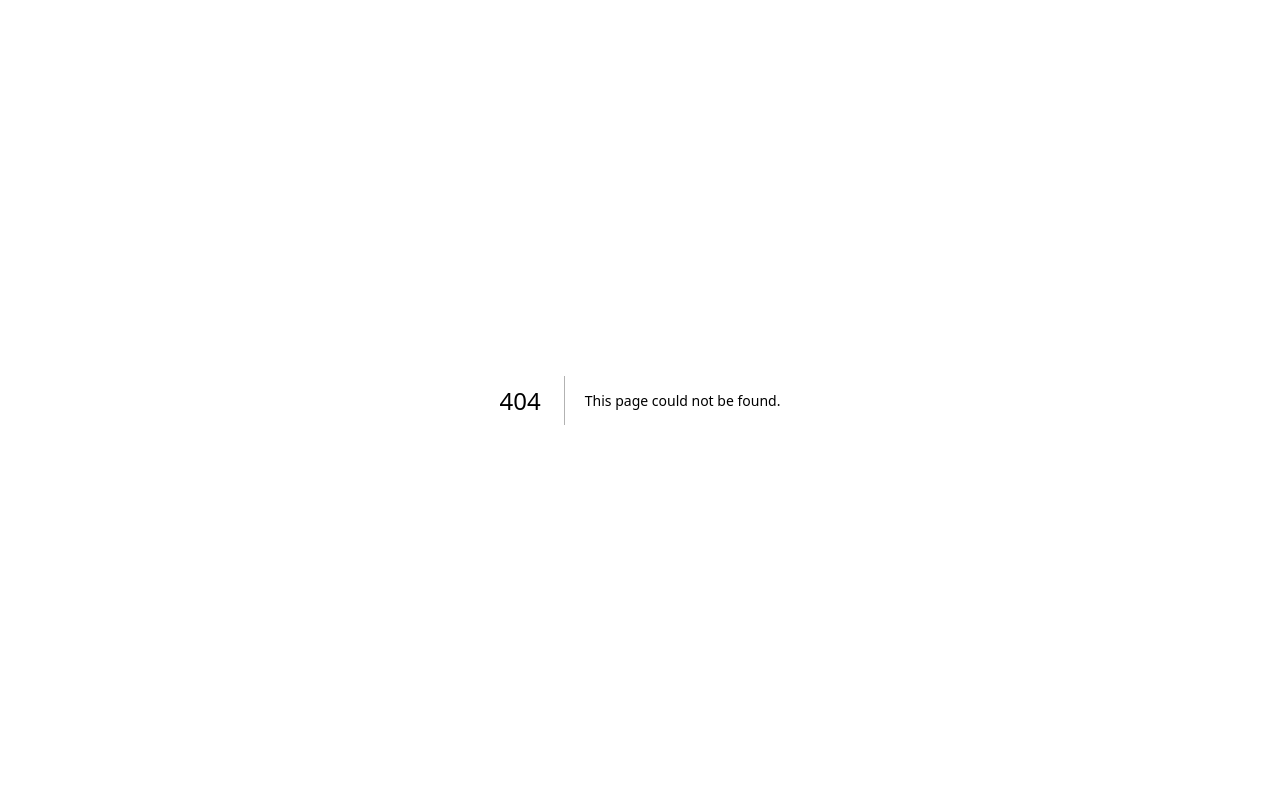
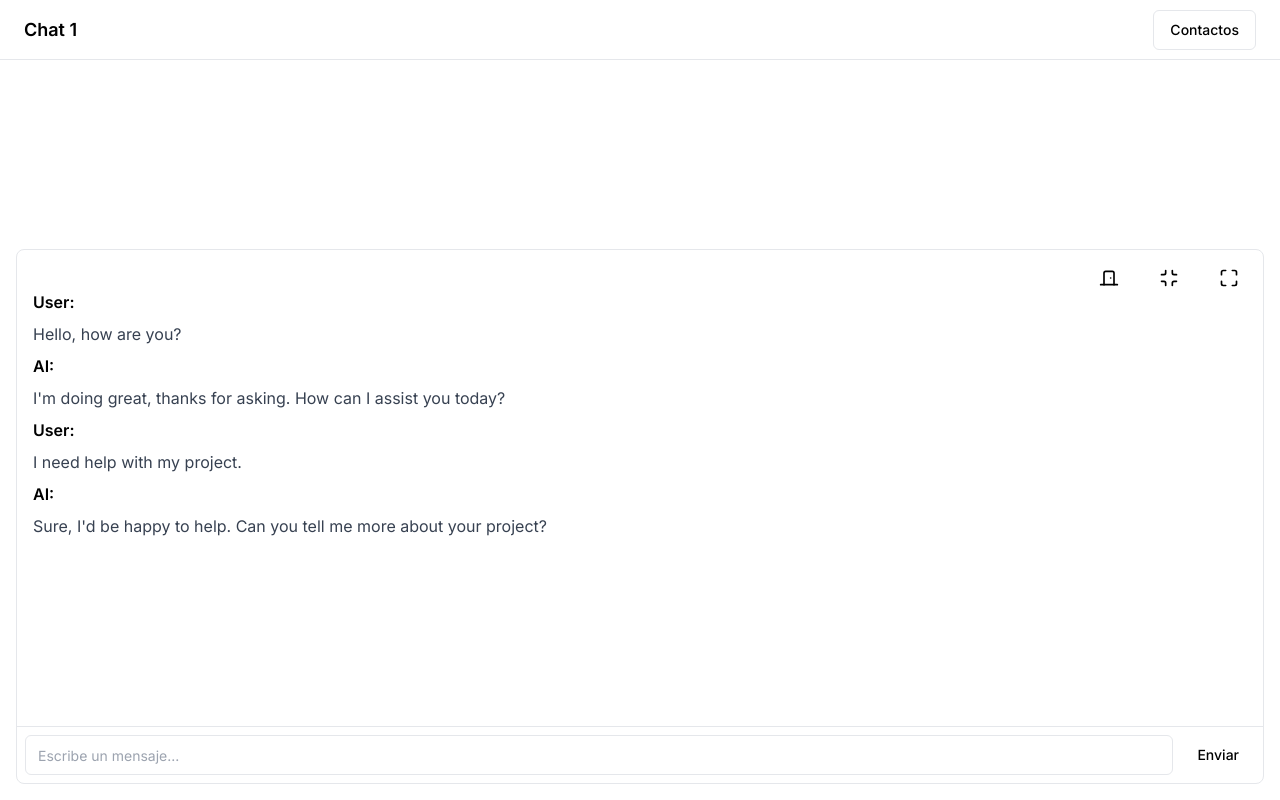
Before and after one commit to luissimosa199/wsassistant-page, a Next.js app: page /chat in a window 1280 px wide. Before the commit this address had no page. Built offline with nearby package versions, Linux system fonts and the light colour scheme.

Commit message:
fix repeated keys error

```diff
--- /dev/null
+++ b/src/app/chat/page.tsx
@@ -0,0 +1,112 @@
+import React from "react";
+
+const Chat = () => {
+  return (
+    <div className="grid h-screen overflow-hidden">
+      <div className="h-[60px] flex items-center justify-between px-6 border-b">
+        <h2 className="font-semibold text-lg">Chat 1</h2>
+        <a href="#">
+          <button className="inline-flex items-center justify-center rounded-md text-sm font-medium ring-offset-background transition-colors focus-visible:outline-none focus-visible:ring-2 focus-visible:ring-ring focus-visible:ring-offset-2 disabled:pointer-events-none disabled:opacity-50 border border-input bg-background hover:bg-accent hover:text-accent-foreground h-10 px-4 py-2">
+            Contactos
+          </button>
+        </a>
+      </div>
+      <div className="grid grid-cols-1 gap-4 p-4">
+        <div className="flex flex-col border dark:border-gray-800 rounded-lg relative">
+          <div className="absolute top-0 right-0 p-2 flex space-x-2">
+            <button className="inline-flex items-center justify-center rounded-md text-sm font-medium ring-offset-background transition-colors focus-visible:outline-none focus-visible:ring-2 focus-visible:ring-ring focus-visible:ring-offset-2 disabled:pointer-events-none disabled:opacity-50 hover:bg-accent hover:text-accent-foreground h-10 px-4 py-2">
+              <svg
+                xmlns="http://www.w3.org/2000/svg"
+                width="24"
+                height="24"
+                viewBox="0 0 24 24"
+                fill="none"
+                stroke="currentColor"
+                strokeWidth="2"
+                strokeLinecap="round"
+                strokeLinejoin="round"
+                className="h-5 w-5"
+              >
+                <path d="M18 20V6a2 2 0 0 0-2-2H8a2 2 0 0 0-2 2v14"></path>
+                <path d="M2 20h20"></path>
+                <path d="M14 12v.01"></path>
+              </svg>
+            </button>
+            <button className="inline-flex items-center justify-center rounded-md text-sm font-medium ring-offset-background transition-colors focus-visible:outline-none focus-visible:ring-2 focus-visible:ring-ring focus-visible:ring-offset-2 disabled:pointer-events-none disabled:opacity-50 hover:bg-accent hover:text-accent-foreground h-10 px-4 py-2">
+              <svg
+                xmlns="http://www.w3.org/2000/svg"
+                width="24"
+                height="24"
+                viewBox="0 0 24 24"
+                fill="none"
+                stroke="currentColor"
+                strokeWidth="2"
+                strokeLinecap="round"
+                strokeLinejoin="round"
+                className="h-5 w-5"
+              >
+                <path d="M8 3v3a2 2 0 0 1-2 2H3"></path>
+                <path d="M21 8h-3a2 2 0 0 1-2-2V3"></path>
+                <path d="M3 16h3a2 2 0 0 1 2 2v3"></path>
+                <path d="M16 21v-3a2 2 0 0 1 2-2h3"></path>
+              </svg>
+            </button>
+            <button className="inline-flex items-center justify-center rounded-md text-sm font-medium ring-offset-background transition-colors focus-visible:outline-none focus-visible:ring-2 focus-visible:ring-ring focus-visible:ring-offset-2 disabled:pointer-events-none disabled:opacity-50 hover:bg-accent hover:text-accent-foreground h-10 px-4 py-2">
+              <svg
+                xmlns="http://www.w3.org/2000/svg"
+                width="24"
+                height="24"
+                viewBox="0 0 24 24"
+                fill="none"
+                stroke="currentColor"
+                strokeWidth="2"
+                strokeLinecap="round"
+                strokeLinejoin="round"
+                className="h-5 w-5"
+              >
+                <path d="M8 3H5a2 2 0 0 0-2 2v3"></path>
+                <path d="M21 8V5a2 2 0 0 0-2-2h-3"></path>
+                <path d="M3 16v3a2 2 0 0 0 2 2h3"></path>
+                <path d="M16 21h3a2 2 0 0 0 2-2v-3"></path>
+              </svg>
+            </button>
+          </div>
+          <div className="flex-1 overflow-y-auto space-y-4 pt-10 p-4">
+            <div className="flex flex-col space-y-2">
+              <p className="font-semibold">User:</p>
+              <p className="text-gray-700">Hello, how are you?</p>
+              <p className="font-semibold">AI:</p>
+              <p className="text-gray-700">
+                I&apos;m doing great, thanks for asking. How can I assist you
+                today?
+              </p>
+              <p className="font-semibold">User:</p>
+              <p className="text-gray-700">I need help with my project.</p>
+              <p className="font-semibold">AI:</p>
+              <p className="text-gray-700">
+                Sure, I&apos;d be happy to help. Can you tell me more about your
+                project?
+              </p>
+            </div>
+          </div>
+          <div className="border-t p-2">
+            <form className="flex space-x-2">
+              <input
+                className="flex h-10 w-full rounded-md border border-input bg-background px-3 py-2 text-sm ring-offset-background file:border-0 file:bg-transparent file:text-sm file:font-medium placeholder:text-muted-foreground focus-visible:outline-none focus-visible:ring-2 focus-visible:ring-ring focus-visible:ring-offset-2 disabled:cursor-not-allowed disabled:opacity-50 flex-1"
+                placeholder="Escribe un mensaje..."
+              />
+              <button
+                className="inline-flex items-center justify-center rounded-md text-sm font-medium ring-offset-background transition-colors focus-visible:outline-none focus-visible:ring-2 focus-visible:ring-ring focus-visible:ring-offset-2 disabled:pointer-events-none disabled:opacity-50 h-10 px-4 py-2"
+                type="submit"
+              >
+                Enviar
+              </button>
+            </form>
+          </div>
+        </div>
+      </div>
+    </div>
+  );
+};
+
+export default Chat;
--- a/src/components/ChatWindowMessageList.tsx
+++ b/src/components/ChatWindowMessageList.tsx
@@ -8,7 +8,7 @@ const ChatWindowMessageList = ({ chat }: { chat: Message[] }) => {
         {chat.map((e) => {
           return (
             <div
-              key={e.id}
+              key={`chat_window_message_${e.id}`}
               className="mb-2 pr-2"
             >
               <span className="font-semibold">{e.author}: </span>
--- a/src/components/ChatWindowsContainer.tsx
+++ b/src/components/ChatWindowsContainer.tsx
@@ -12,7 +12,7 @@ const ChatWindowsContainer = async ({
       {conversations.map((e) => {
         return (
           <ChatWindow
-            key={e.userNumber}
+            key={`chat_window_${e.userNumber}`}
             conversation={e.userNumber}
           />
         );
```
